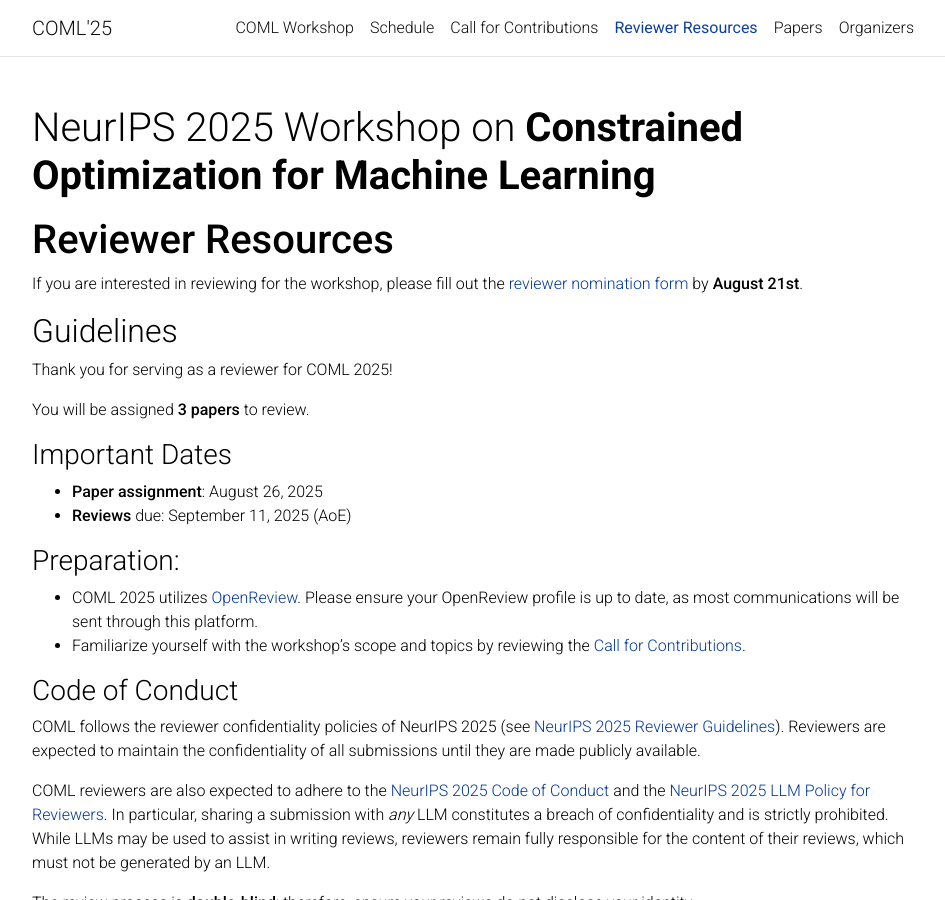
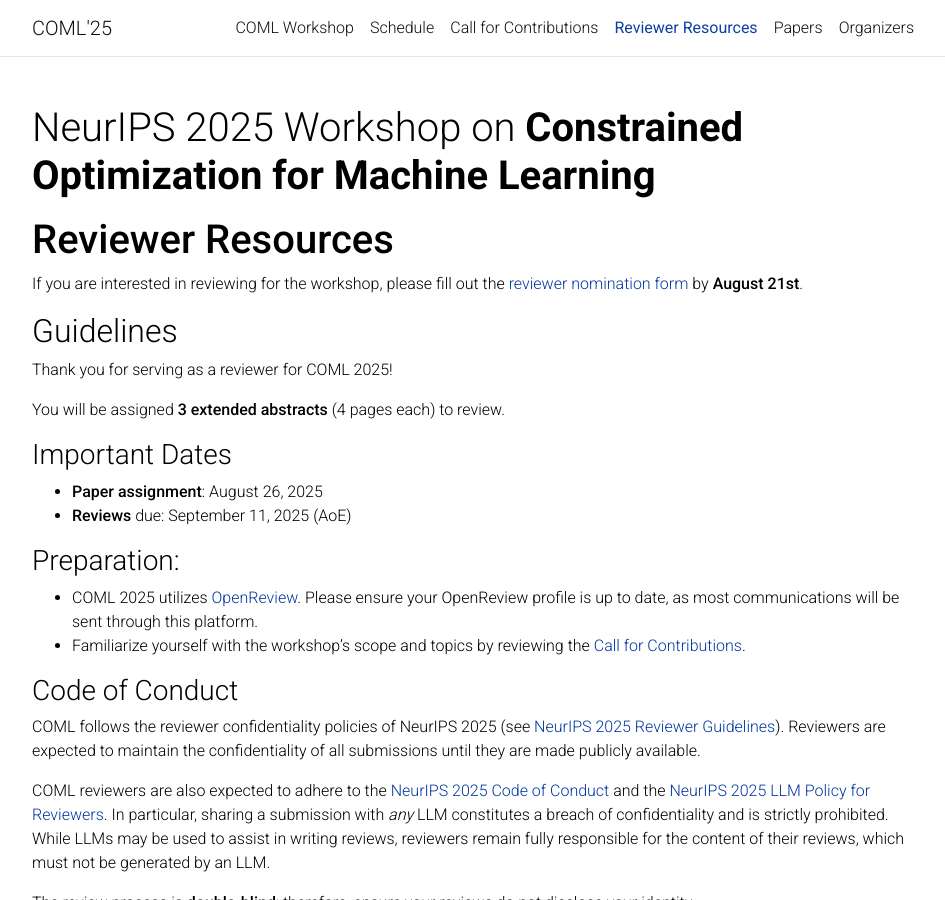
Before and after one commit to constrained-opt-ml/constrained-opt-ml.github.io, a Jekyll site: the page built from _pages/reviewers.md, in a window 1280 px wide and 900 px high. Shown: the whole window, without its empty margins (163-1108 px from the left). Built offline with Jekyll 4.4.1, drawn with Linux system fonts in a browser that asks for light colours; comment, search, counter and statistics services are not loaded; a style sheet for code colours, icons or effects is not loaded.

Commit message:
enhanced wording

```diff
--- a/_pages/reviewers.md
+++ b/_pages/reviewers.md
@@ -15,7 +15,7 @@ If you are interested in reviewing for the workshop, please fill out the [review
 
 Thank you for serving as a reviewer for COML 2025!
 
-You will be assigned **3 papers** to review.
+You will be assigned **3 extended abstracts** (4 pages each) to review.
 
 ### Important Dates
 * **Paper assignment**: August 26, 2025
```
